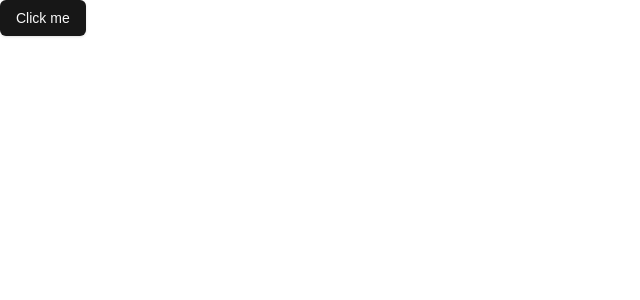
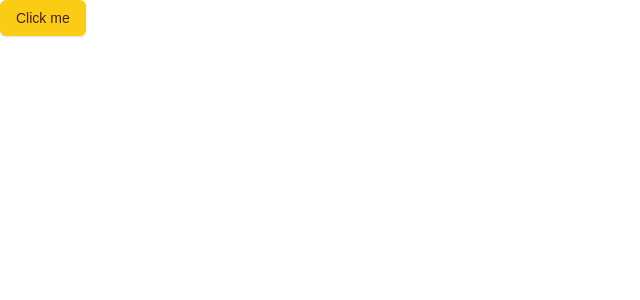
Before and after one commit to pain-arch/anyLearn-Ai-lesson-plan-generator, a Next.js app: page / in a window 1280 px wide. Shown: the top 300 px of the page, without its empty margins (0-640 px from the left). Built offline with nearby package versions, Linux system fonts and the light colour scheme.

Commit message:
Update global CSS variables for improved theming and accessibility

```diff
--- a/app/globals.css
+++ b/app/globals.css
@@ -15,51 +15,52 @@
 @layer base {
   :root {
     --background: 0 0% 100%;
-    --foreground: 0 0% 3.9%;
+    --foreground: 20 14.3% 4.1%;
     --card: 0 0% 100%;
-    --card-foreground: 0 0% 3.9%;
+    --card-foreground: 20 14.3% 4.1%;
     --popover: 0 0% 100%;
-    --popover-foreground: 0 0% 3.9%;
-    --primary: 0 0% 9%;
-    --primary-foreground: 0 0% 98%;
-    --secondary: 0 0% 96.1%;
-    --secondary-foreground: 0 0% 9%;
-    --muted: 0 0% 96.1%;
-    --muted-foreground: 0 0% 45.1%;
-    --accent: 0 0% 96.1%;
-    --accent-foreground: 0 0% 9%;
+    --popover-foreground: 20 14.3% 4.1%;
+    --primary: 47.9 95.8% 53.1%;
+    --primary-foreground: 26 83.3% 14.1%;
+    --secondary: 60 4.8% 95.9%;
+    --secondary-foreground: 24 9.8% 10%;
+    --muted: 60 4.8% 95.9%;
+    --muted-foreground: 25 5.3% 44.7%;
+    --accent: 60 4.8% 95.9%;
+    --accent-foreground: 24 9.8% 10%;
     --destructive: 0 84.2% 60.2%;
-    --destructive-foreground: 0 0% 98%;
-    --border: 0 0% 89.8%;
-    --input: 0 0% 89.8%;
-    --ring: 0 0% 3.9%;
+    --destructive-foreground: 60 9.1% 97.8%;
+    --border: 20 5.9% 90%;
+    --input: 20 5.9% 90%;
+    --ring: 20 14.3% 4.1%;
+    --radius: 0.5rem;
     --chart-1: 12 76% 61%;
     --chart-2: 173 58% 39%;
     --chart-3: 197 37% 24%;
     --chart-4: 43 74% 66%;
     --chart-5: 27 87% 67%;
-    --radius: 0.5rem;
   }
+
   .dark {
-    --background: 0 0% 3.9%;
-    --foreground: 0 0% 98%;
-    --card: 0 0% 3.9%;
-    --card-foreground: 0 0% 98%;
-    --popover: 0 0% 3.9%;
-    --popover-foreground: 0 0% 98%;
-    --primary: 0 0% 98%;
-    --primary-foreground: 0 0% 9%;
-    --secondary: 0 0% 14.9%;
-    --secondary-foreground: 0 0% 98%;
-    --muted: 0 0% 14.9%;
-    --muted-foreground: 0 0% 63.9%;
-    --accent: 0 0% 14.9%;
-    --accent-foreground: 0 0% 98%;
+    --background: 20 14.3% 4.1%;
+    --foreground: 60 9.1% 97.8%;
+    --card: 20 14.3% 4.1%;
+    --card-foreground: 60 9.1% 97.8%;
+    --popover: 20 14.3% 4.1%;
+    --popover-foreground: 60 9.1% 97.8%;
+    --primary: 47.9 95.8% 53.1%;
+    --primary-foreground: 26 83.3% 14.1%;
+    --secondary: 12 6.5% 15.1%;
+    --secondary-foreground: 60 9.1% 97.8%;
+    --muted: 12 6.5% 15.1%;
+    --muted-foreground: 24 5.4% 63.9%;
+    --accent: 12 6.5% 15.1%;
+    --accent-foreground: 60 9.1% 97.8%;
     --destructive: 0 62.8% 30.6%;
-    --destructive-foreground: 0 0% 98%;
-    --border: 0 0% 14.9%;
-    --input: 0 0% 14.9%;
-    --ring: 0 0% 83.1%;
+    --destructive-foreground: 60 9.1% 97.8%;
+    --border: 12 6.5% 15.1%;
+    --input: 12 6.5% 15.1%;
+    --ring: 35.5 91.7% 32.9%;
     --chart-1: 220 70% 50%;
     --chart-2: 160 60% 45%;
     --chart-3: 30 80% 55%;
```
